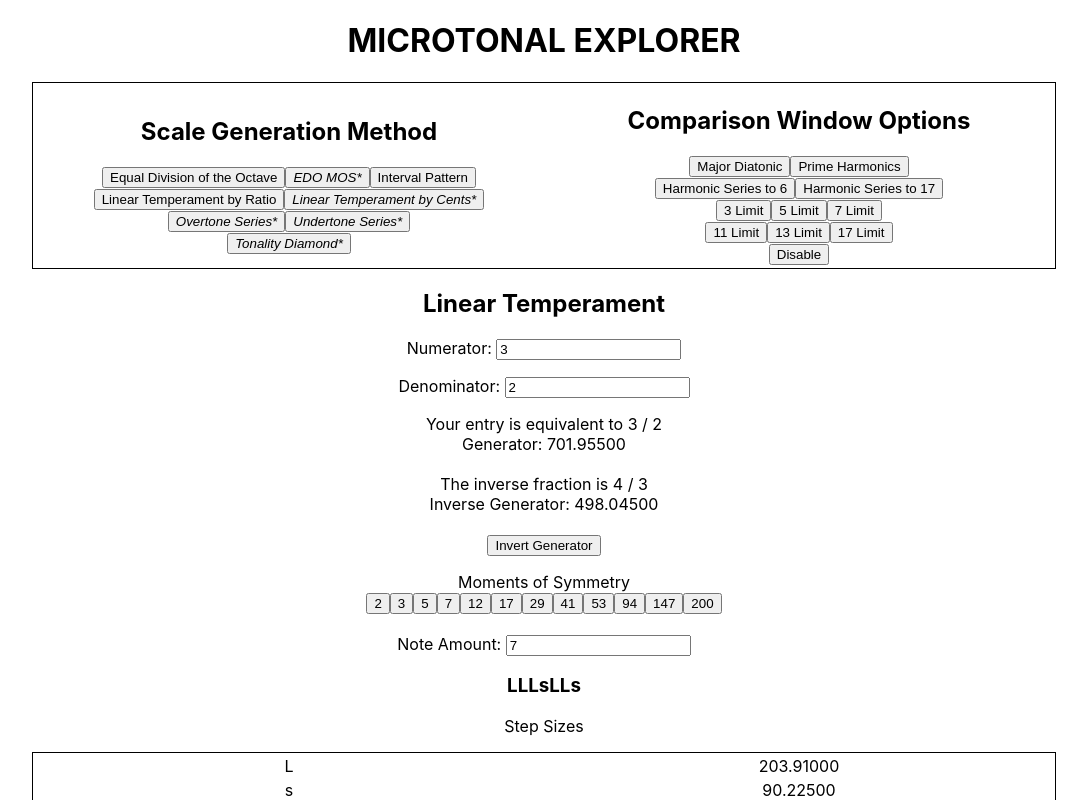
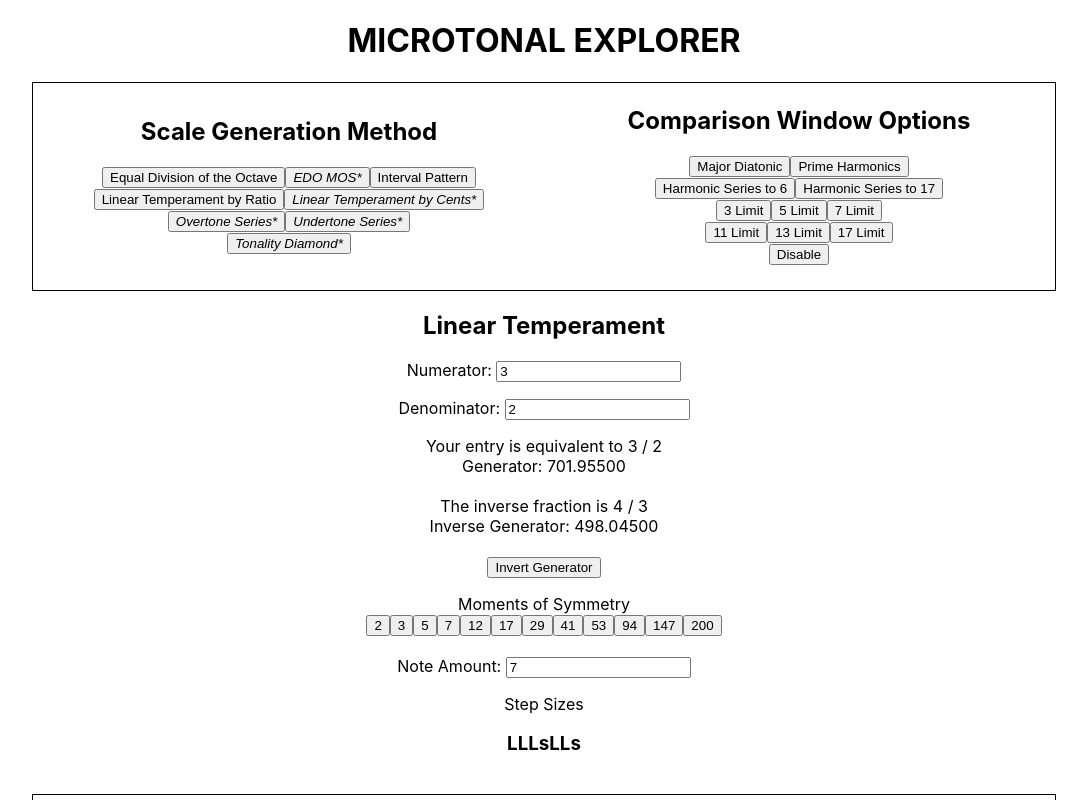
Before and after one commit to zzork/color-horizons-review-temp, a React (Create React App) app: page / in a window 1280 px wide. Both pictures are taken after a click on the button "Linear Temperament by Ratio". Shown: the top 800 px of the page, without its empty margins (96-1183 px from the left). Built offline with nearby package versions, Linux system fonts and the light colour scheme.

Commit message:
fixed display issue for lms, fixed 10 was too many for it to calculate correctly, seems like 9 is the max fixed decimal that will work

```diff
--- a/src/App.js
+++ b/src/App.js
@@ -29,6 +29,7 @@ function App() {
               <ComparisonOptions onComparisonChoice={onComparisonChoice} />
             </td>
           </tr>
+          <br />
         </tbody>
       </table>
       <CalculatorWindow
--- a/src/apps/Calculators/LTByRatio/LTReadout.js
+++ b/src/apps/Calculators/LTByRatio/LTReadout.js
@@ -100,8 +100,6 @@ export const LTReadout = ({
             value={noteTotal}
           ></input>
         </p>
-        <h3>{lmsList}</h3>
-        <p>Step Sizes</p>
         <LTUniquesDisplay
           reducedFraction={reducedFraction}
           noteTotal={noteTotal}
--- a/src/apps/Calculators/LTByRatio/LTUniquesDisplay.js
+++ b/src/apps/Calculators/LTByRatio/LTUniquesDisplay.js
@@ -1,12 +1,21 @@
 import getStepDifferences from "../../../util/getStepDifferences";
 import getUniqueSteps from "../../../util/getUniqueSteps";
+import getLMSList from "./util/getLMSList";
 import getLTScale from "./util/getLTScale";
 
 const LTUniquesDisplay = ({ reducedFraction, noteTotal }) => {
   const scale = getLTScale(reducedFraction[0], reducedFraction[1], noteTotal);
   const stepDifferences = getStepDifferences(scale);
+  const sortedUnique = getUniqueSteps(stepDifferences);
+  const lmsList = getLMSList(stepDifferences, sortedUnique);
 
-  const sortedUnique = getUniqueSteps(stepDifferences);
+  const lmsDisplay = (
+    <div>
+      Step Sizes
+      <br />
+      <h3>{lmsList}</h3>
+    </div>
+  );
 
   let uniquesDisplay = null;
 
@@ -16,6 +25,9 @@ const LTUniquesDisplay = ({ reducedFraction, noteTotal }) => {
 
   if (sortedUnique.length === 2) {
     uniquesDisplay = (
+      <div>
+        {lmsDisplay}
+        <br />
         <table>
           <tbody>
             <tr>
@@ -28,11 +40,15 @@ const LTUniquesDisplay = ({ reducedFraction, noteTotal }) => {
             </tr>
           </tbody>
         </table>
+      </div>
     );
   }
 
   if (sortedUnique.length === 3) {
     uniquesDisplay = (
+      <div>
+        {lmsDisplay}
+        <br />
         <table>
           <tbody>
             <tr>
@@ -49,6 +65,7 @@ const LTUniquesDisplay = ({ reducedFraction, noteTotal }) => {
             </tr>
           </tbody>
         </table>
+      </div>
     );
   }
   return uniquesDisplay;
--- a/src/apps/Calculators/LTByRatio/util/getLMSList.js
+++ b/src/apps/Calculators/LTByRatio/util/getLMSList.js
@@ -1,5 +1,5 @@
 const getLMSList = (stepDifferences, sortedUnique) => {
-  console.log(stepDifferences, sortedUnique);
+  console.log("sortedUnique:", sortedUnique);
   let lSize = 0;
   let mSize = 0;
   let sSize = 0;
@@ -14,19 +14,19 @@ const getLMSList = (stepDifferences, sortedUnique) => {
   }
 
   const valueToLms = (value) => {
-    if (value === lSize) {
+    if (value.toFixed(5) === lSize) {
       return "L";
     }
-    if (value === mSize) {
+    if (value.toFixed(5) === mSize) {
       return "𝚖";
     }
-    if (value === sSize) {
+    if (value.toFixed(5) === sSize) {
       return "s";
     }
   };
 
   // take mapped LMS and create new list from previous values
-  let lmsList = stepDifferences.map((value) => valueToLms(value.toFixed(5)));
+  let lmsList = stepDifferences.map((value) => valueToLms(value));
 
   return lmsList;
 };
--- a/src/util/getUniqueSteps.js
+++ b/src/util/getUniqueSteps.js
@@ -1,6 +1,6 @@
 const getUniqueSteps = (stepDifferences) => {
   let fixedStepsList = stepDifferences.map((step) =>
-    parseFloat(step.toFixed(12))
+    parseFloat(step.toFixed(9))
   );
   const uniqueSteps = [...new Set(fixedStepsList)];
   uniqueSteps.shift();
```
Lines whose indentation alone changed are shown as unchanged.
